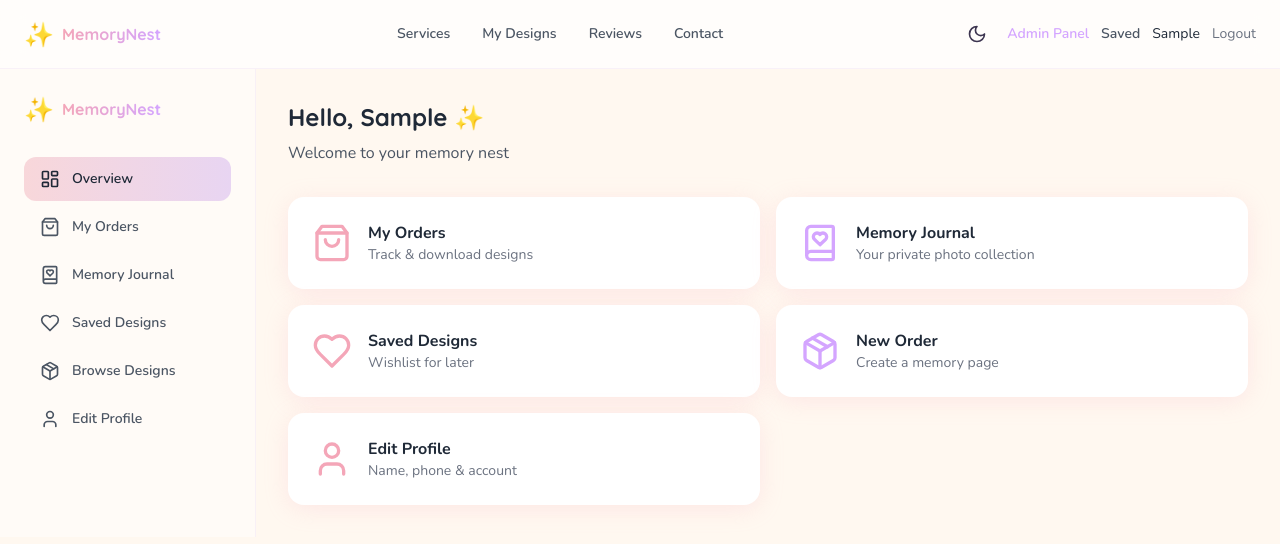
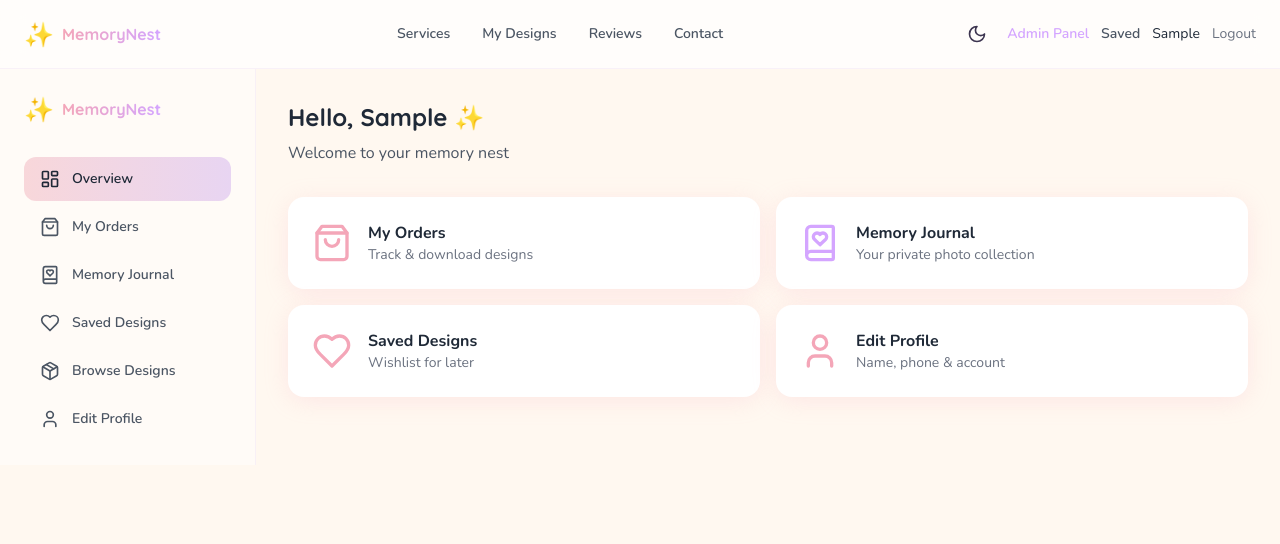
Before and after one commit to saniya026/memory-nest, a React (Vite) app in the folder frontend/: page /dashboard in a window 1280 px wide. Shown: the top 544 px of the page. Built offline with nearby package versions, Linux system fonts and the light colour scheme; no server answers; sample sign-in values are in the browser's storage.

Commit message:
feat: remove unused 'New Order' link from UserDashboard for cleaner interface

```diff
--- a/frontend/src/pages/dashboard/UserDashboard.jsx
+++ b/frontend/src/pages/dashboard/UserDashboard.jsx
@@ -1,5 +1,5 @@
 import { Link } from 'react-router-dom';
-import { BookHeart, Heart, Package, ShoppingBag, User } from 'lucide-react';
+import { BookHeart, Heart, ShoppingBag, User } from 'lucide-react';
 import { useAuth } from '../../context/AuthContext';
 
 export default function UserDashboard() {
@@ -43,16 +43,6 @@ export default function UserDashboard() {
           </div>
         </Link>
         <Link
-          to="/products"
-          className="flex items-center gap-4 rounded-2xl bg-white p-6 shadow-card transition hover:scale-[1.02] dark:bg-gray-800"
-        >
-          <Package className="h-10 w-10 text-nest-purple" />
-          <div>
-            <h3 className="font-bold">New Order</h3>
-            <p className="text-sm text-gray-500">Create a memory page</p>
-          </div>
-        </Link>
-        <Link
           to="/profile"
           className="flex items-center gap-4 rounded-2xl bg-white p-6 shadow-card transition hover:scale-[1.02] dark:bg-gray-800"
         >
```
